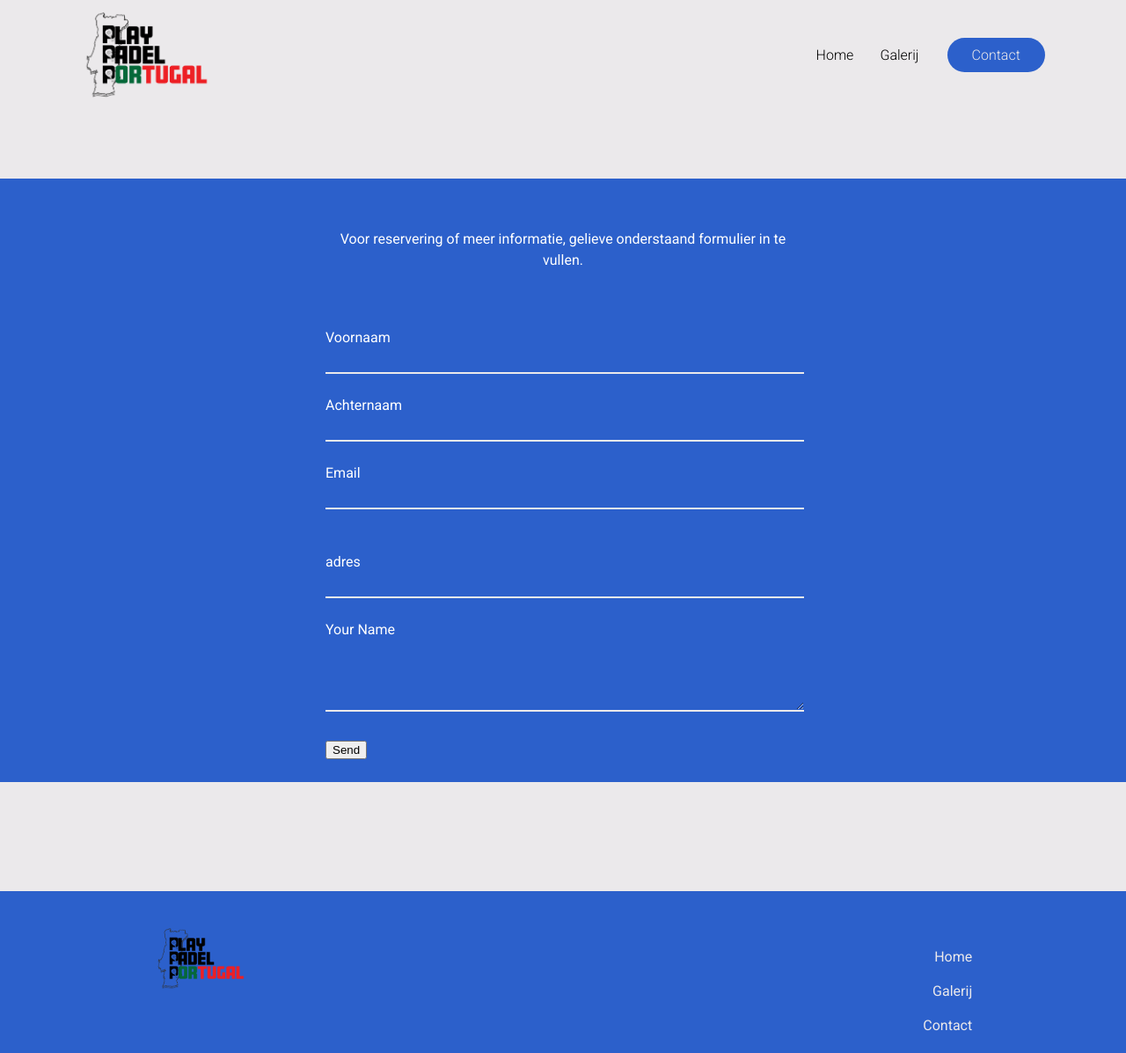
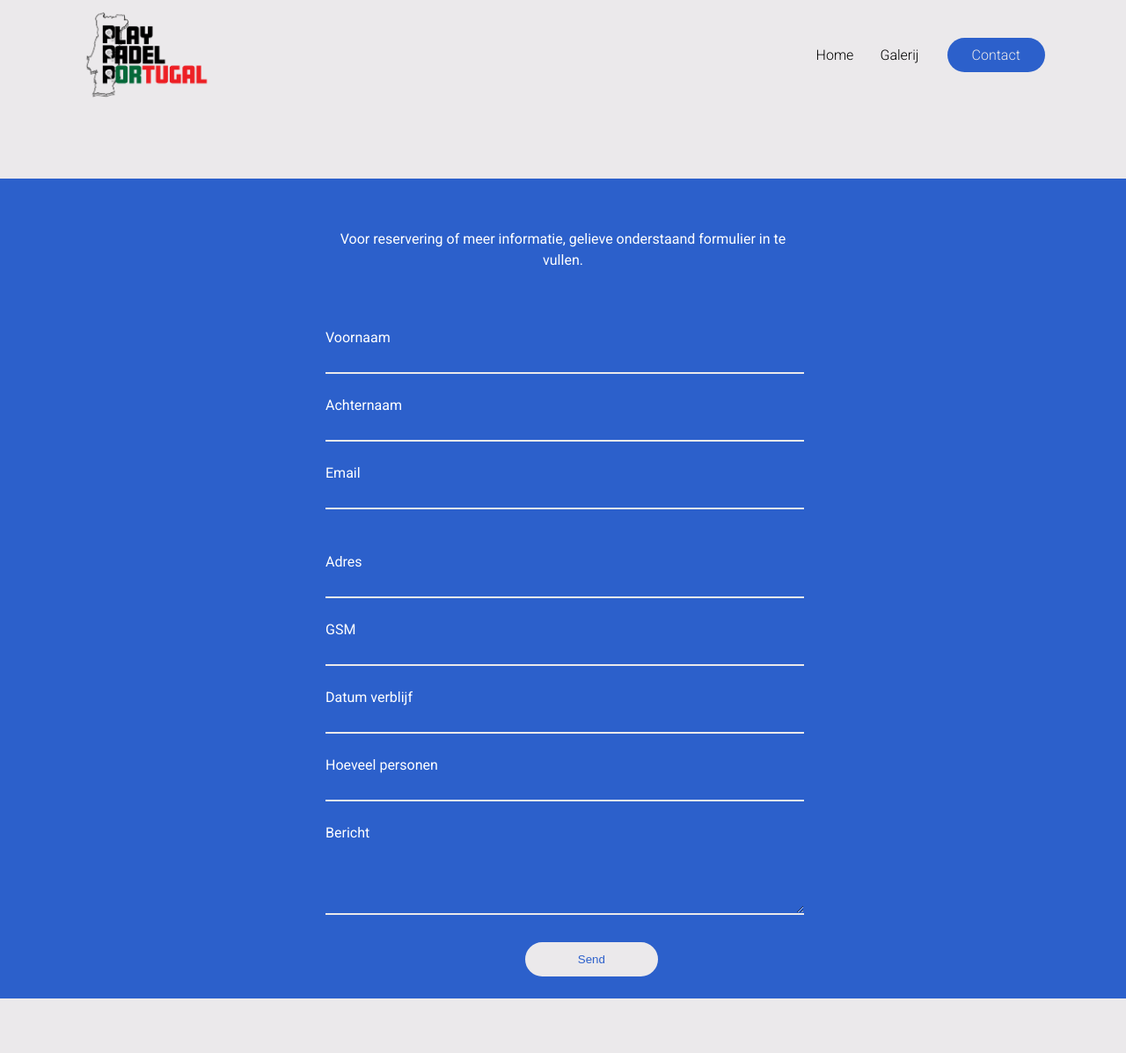
Before and after one commit to Sam-Hoeterickx/playpadelportugal1, a plain HTML site: page contact.html in a window 1280 px wide. Shown: the top 1197 px of the page at 88% size. Drawn offline with nearby package versions, Linux system fonts and the light colour scheme.

Commit message:
Update-contact-form-3

```diff
--- a/contact.html
+++ b/contact.html
@@ -60,14 +60,23 @@
                 <input type="email" class="form-control" id="inputEmail" name="email" >
                 <br><br>
                 <br>
-                <label for="adres">adres</label>
+                <label for="adres">Adres</label>
                 <input type="text" class="form-control" id="adres" name="adres">
                 <br><br>
-                <label for="name">Your Name</label>
-                <textarea id="bericht"></textarea>
+                <label for="gsm">GSM</label>
+                <input type="text" class="form-control" id="gsm" name="gsm">
                 <br><br>
-                <button type="submit" class="btn btn-primary mt-3">Send</button>
-                <!-- <button id="submitbutton" type="submit">Send</button>  -->
+                <label for="datumVerblijf">Datum verblijf</label>
+                <input type="text" class="form-control" id="datumVerblijf" name="datumVerblijf">
+                <br><br>
+                <label for="aantalPersonen">Hoeveel personen</label>
+                <input type="text" class="form-control" id="aantalPersonen" name="aantalPersonen">
+                <br><br>
+                <label for="bericht">Bericht</label>
+                <textarea type="text" class="form-control" id="bericht" name="bericht"></textarea>
+                <br><br>
+                <button id="submitbutton" type="submit" class="btn btn-primary mt-3">Send</button>
+
             </form>
         </div>
         <div class="footer">
```
